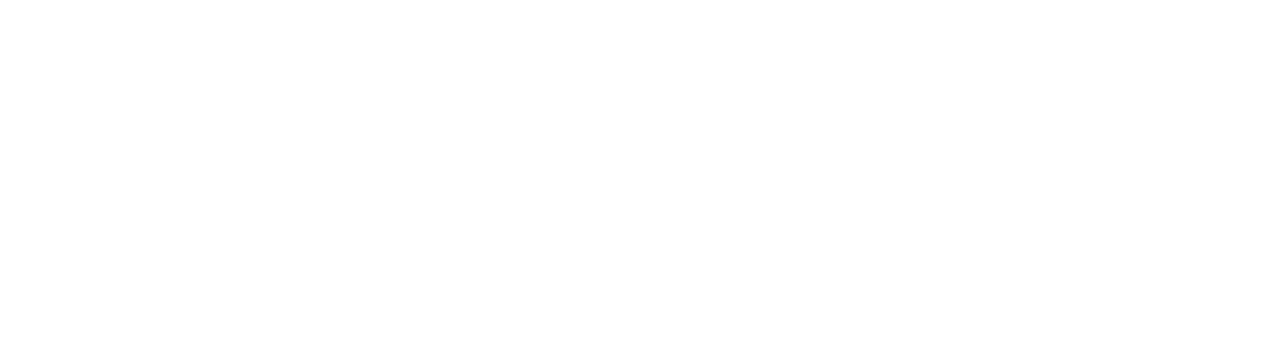
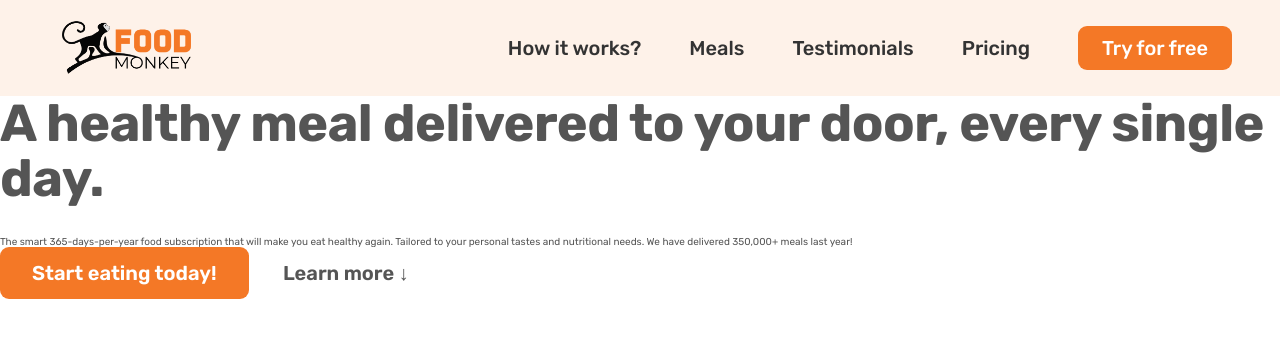
Before and after one commit to nafisreza/food-monkey, a plain HTML site: page index.html in a window 1280 px wide. Drawn offline with nearby package versions, Linux system fonts and the light colour scheme.

Commit message:
Navbar & Hero Section Added

```diff
--- a/css/general.css
+++ b/css/general.css
@@ -0,0 +1,156 @@
+/*
+    01. Typography
+
+        # Font Sizes (px)
+        10, 12, 14, 16, 18, 20, 24, 36, 44, 52, 62, 74, 86, 98
+
+        # Font Weights
+        400, 500, 600, 700
+
+        # Line Heights
+        1, 1.05, 1.2, 1.6, 1.7, 1.8
+
+        # Letter Spacing (px)
+        -0.5, 0.75
+
+    02. Colors
+        # Primary: #f47826
+        # Tints: #fef2e9 , #fde4d4 , #f5863c
+        # Shades: #49240b , #dc6c22
+        # Accent: #94d82d , #ffd43b , #51cf66
+        # Greys: #ddd , #aaa , #888 , #767676 , #6f6f6f , #555 , #333
+
+    03. Shadows
+
+    04. Border Radius
+        9px, 11px
+
+    05. White Spaces
+        2, 4, 8, 12, 16, 24, 32, 48, 64, 80, 96, 128
+
+*/
+
+*{
+    margin: 0;
+    padding: 0;
+    box-sizing: border-box;
+}
+
+html {
+    font-size: 62.5%;
+    overflow-x: hidden;
+    scroll-behavior: smooth;
+}
+
+body{
+    font-family: "Rubik", sans-serif;
+    line-height: 1;
+    font-weight: 400;
+    color: #555;
+    overflow-x: hidden;
+
+}
+
+/* General Components */
+
+.container{
+    max-width: 120rem;
+    padding: 0 3.2rem;
+    margin: 0 auto;
+}
+
+.grid {
+    display: grid;
+    column-gap: 6.4rem;
+    row-gap: 9.6rem;
+}
+
+.grid.not(last-child) {
+    margin-bottom: 9.6rem;
+}
+
+.grid-2-cols{
+    grid-template-columns: repeat(2, 1fr);
+}
+
+.grid-3-cols{
+    grid-template-columns: repeat(3, 1fr);
+}
+
+.grid-4-cols{
+    grid-template-columns: repeat(4, 1fr);
+}
+
+.grid-center-v {
+    align-items: center;
+}
+
+.heading-primary,
+.heading-secondary,
+.heading-tertiary {
+    font-weight: 700;
+    color: #555;
+    letter-spacing: -0.5px;
+}
+
+.heading-primary{
+    font-size: 5.2rem;
+    line-height: 1.05;
+    margin-bottom: 3.2rem;
+}
+
+.heading-secondary{
+    font-size: 4.4rem;
+    line-height: 1.2;
+    margin-bottom: 9.6rem;
+}
+
+.heading-tertiary{
+    font-size: 3rem;
+    line-height: 1.2;
+    margin-bottom: 3.2rem;
+}
+
+.subheading {
+    display: block;
+    font-size: 1.6rem;
+    font-weight: 500;
+    color: #dc6c22;
+    text-transform: uppercase;
+    margin-bottom: 1.6rem;
+    letter-spacing: 0.75;
+}
+
+.btn, .btn:link, .btn:visited {
+    display: inline-block;
+    padding: 1.6rem 3.2rem;
+    font-weight: 600;
+    text-decoration: none;
+    font-size: 2rem;
+    border-radius: 9px;
+    border: none;
+    cursor: pointer;
+    transition: all 0.3s;
+    font-family: inherit;
+}
+
+.btn-full:link, .btn-full:visited {
+    background-color: #f47826;
+    color: #fff;
+}
+
+.btn-full:active, .btn-full:hover {
+    background-color: #dc6c22;
+    color: #fff;
+}
+
+.btn-outline:link, .btn-outline:visited {
+    background-color: #fff;
+    color: #555;
+    box-shadow: inset 0 0 0 3px #fff;
+}
+
+.btn-outline:active, .btn-outline:hover {
+    background-color: #fef2e9;
+    color: #555;
+}
--- a/css/style.css
+++ b/css/style.css
@@ -0,0 +1,55 @@
+/* Header section */
+.header {
+    display: flex;
+    justify-content: space-between;
+    align-items: center;
+    background-color: #fef2e9;
+    height: 9.6rem;
+    padding: 0 4.8rem;
+    position: relative;
+}
+
+.logo {
+    height: 6.2rem;
+}
+
+/* Navbar */
+
+.main-nav-list {
+    list-style: none;
+    display: flex;
+    align-items: center;
+    gap: 4.8rem;
+}
+
+.main-nav-link:link,
+.main-nav-link:visited {
+    display: inline-block;
+    text-decoration: none;
+    color: #333;
+    font-weight: 500;
+    font-size: 2rem;
+    transition: all 0.3s;
+}
+
+.main-nav-link:hover,
+.main-nav-link:active {
+    color: #dc6c22
+}
+
+.main-nav-link.nav-cta:link ,
+.main-nav-link.nav-cta:visited {
+    padding: 1.2rem 2.4rem;
+    border-radius: 0.9rem;
+    color: #fff;
+    background-color: #f47826;
+}
+
+.main-nav-link.nav-cta:hover ,
+.main-nav-link.nav-cta:active {
+    background-color: #dc6c22;
+}
+
+.btn-mobile-nav {
+    display: none;
+}
--- a/index.html
+++ b/index.html
@@ -4,9 +4,63 @@
     <meta charset="UTF-8">
     <meta http-equiv="X-UA-Compatible" content="IE=edge">
     <meta name="viewport" content="width=device-width, initial-scale=1.0">
-    <title>Food Monkey</title>
+    <meta name="description" content="Food Monkey is an AI powered food delivery company that gives you food 24/7 within 10 minutes.">
+    <title>Food Monkey - Quality food at your doorstep.</title>
+    <!-- Favicon -->
+    <link rel="shortcut icon" href="images/favicon.png" type="image/x-icon">
+    <!-- CSS -->
+    <link rel="stylesheet" href="css/style.css">
+    <link rel="stylesheet" href="css/general.css">
+    <link rel="stylesheet" href="css/queries.css">
+    <!-- Fonts -->
+    <link rel="preconnect" href="https://fonts.googleapis.com">
+    <link rel="preconnect" href="https://fonts.gstatic.com" crossorigin>
+    <link href="https://fonts.googleapis.com/css2?family=Rubik:wght@400;500;600;700&display=swap" rel="stylesheet">
 </head>
 <body>
+    <!-- Header -->
+    <header class="header">
+        <a href="#">
+            <img src="images/logo.png" alt="Food Monkey" class="logo">
+        </a>
+        <!-- Navbar  -->
+    <nav class="main-nav">
+        <ul class="main-nav-list">
+            <li><a class="main-nav-link" href="#how">How it works?</a></li>
+            <li><a class="main-nav-link" href="#meals">Meals</a></li>
+            <li><a class="main-nav-link" href="#testimonials">Testimonials</a></li>
+            <li><a class="main-nav-link" href="#pricing">Pricing</a></li>
+            <li><a class="main-nav-link nav-cta" href="#cta">Try for free</a></li>
+        </ul>
+    </nav>
+        <!-- Mobile Navbar  -->
+        <button class="btn-mobile-nav">
+            <ion-icon class="icon-mobile-nav" name="menu-outline"></ion-icon>
+            <ion-icon class="icon-mobile-nav" name="close-outline"></ion-icon>
+        </button>
+    </header>
+    <main>
+        <!-- Hero section  -->
+        <section class="section-hero">
+            <div class="hero">
+                <div class="hero-text-box">
+                    <h1 class="heading-primary">
+                        A healthy meal delivered to your door, every single day.
+                    </h1>
+                    <p class="hero-description">
+                        The smart 365-days-per-year food subscription that will make you eat healthy again. Tailored to your personal tastes and nutritional needs. We have delivered 350,000+ meals last year!
+                    </p>
+                    <a class="btn btn-full" href="#cta">Start eating today!</a>
+                    <a class="btn btn-outline" href="#how">Learn more &darr;</a>
+                </div>
+            </div>
+        </section>
+    </main>
 
+    <!-- JavaScript -->
+    <script src="js/script.js"></script>
+    <!-- Ionicons -->
+    <script type="module" src="https://unpkg.com/ionicons@5.5.2/dist/ionicons/ionicons.esm.js"></script>
+    <script nomodule src="https://unpkg.com/ionicons@5.5.2/dist/ionicons/ionicons.js"></script>
 </body>
 </html>
```
Also changed, not shown: images/favicon.png, images/food-castle-logo.png (deleted), images/logo.png (added), 1 other file.
